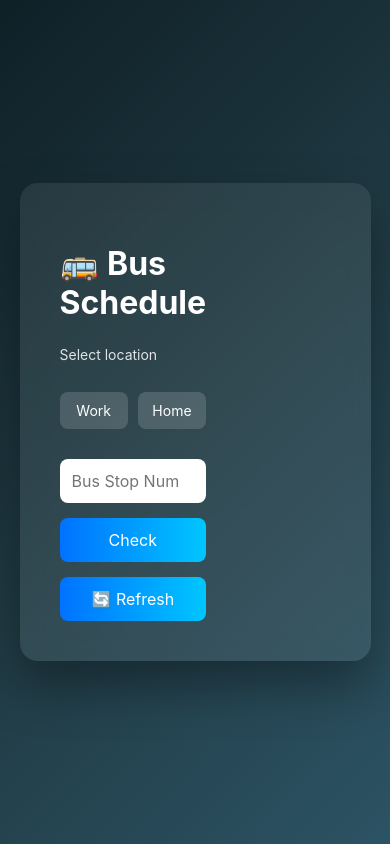
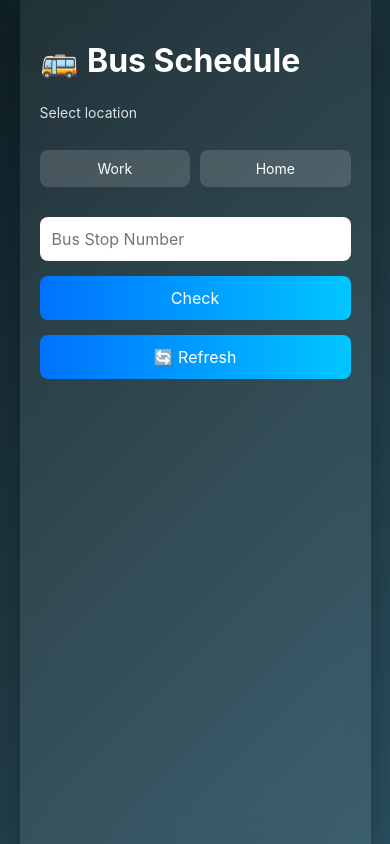
Before and after one commit to bejoyas/Dublin-Bus-Tracker, a Flask app: page / in a window 390 px wide. Run offline with Flask 3, Linux system fonts and the light colour scheme.

Commit message:
Update style.css

```diff
--- a/static/style.css
+++ b/static/style.css
@@ -137,3 +137,23 @@ button:hover {
 .direction-buttons button:hover {
     background: rgba(0, 198, 255, 0.4);
 }
+@media (max-width: 768px) {
+    .container {
+        width: 100%;
+        height: 100vh;
+        border-radius: 0;
+        padding: 20px;
+
+        grid-template-columns: 1fr; /* 👈 single column */
+        grid-template-rows: auto 1fr;
+    }
+
+    .input-section {
+        order: 1;
+    }
+
+    .result-section {
+        order: 2;
+        margin-top: 15px;
+    }
+}
```
